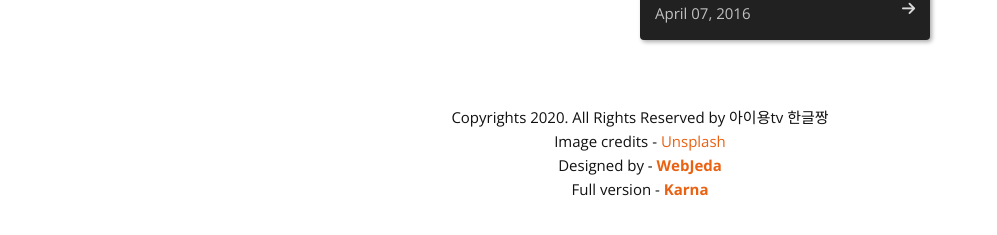
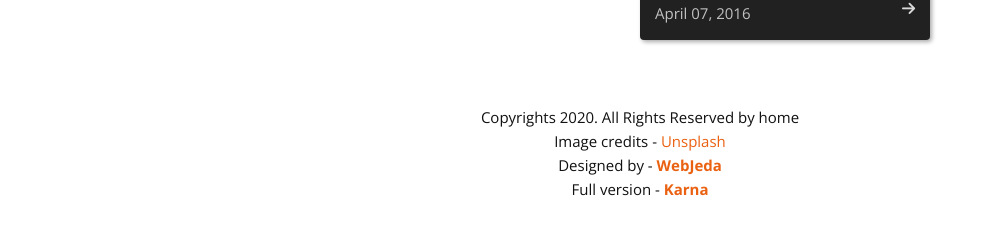
Before and after one commit to iyongtv/home, a Jekyll site: the page built from index.html, in a window 1280 px wide and 900 px high, scrolled down 1640 px. Shown: the part 641-876 px from the top of the window, without its empty margins (0-997 px from the left). Built offline with Jekyll 4.4.1, drawn with Linux system fonts in a browser that asks for light colours; nearby versions of some CDN libraries.

Commit message:
Update _config.yml

```diff
--- a/_config.yml
+++ b/_config.yml
@@ -1,5 +1,5 @@
 
-title: 아이용tv 한글짱
+title: home
 desctiption: Karna is a responsive jekyll theme which includes pinterest like pins.
 url: https://iyongtv.github.io
 permalink: ':title/'
```
